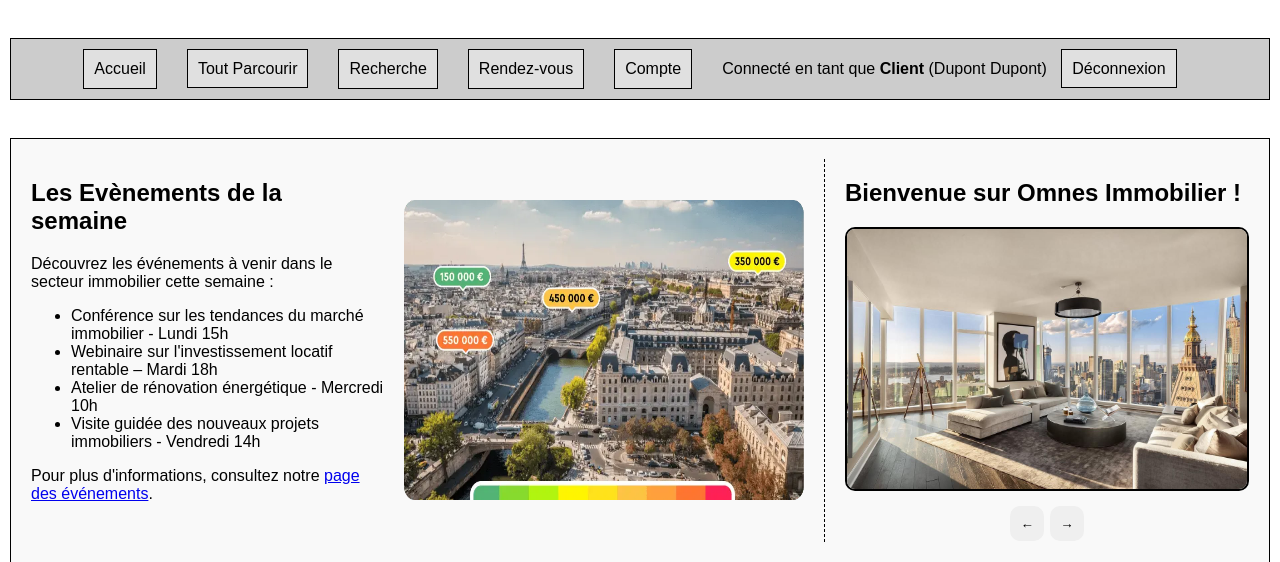
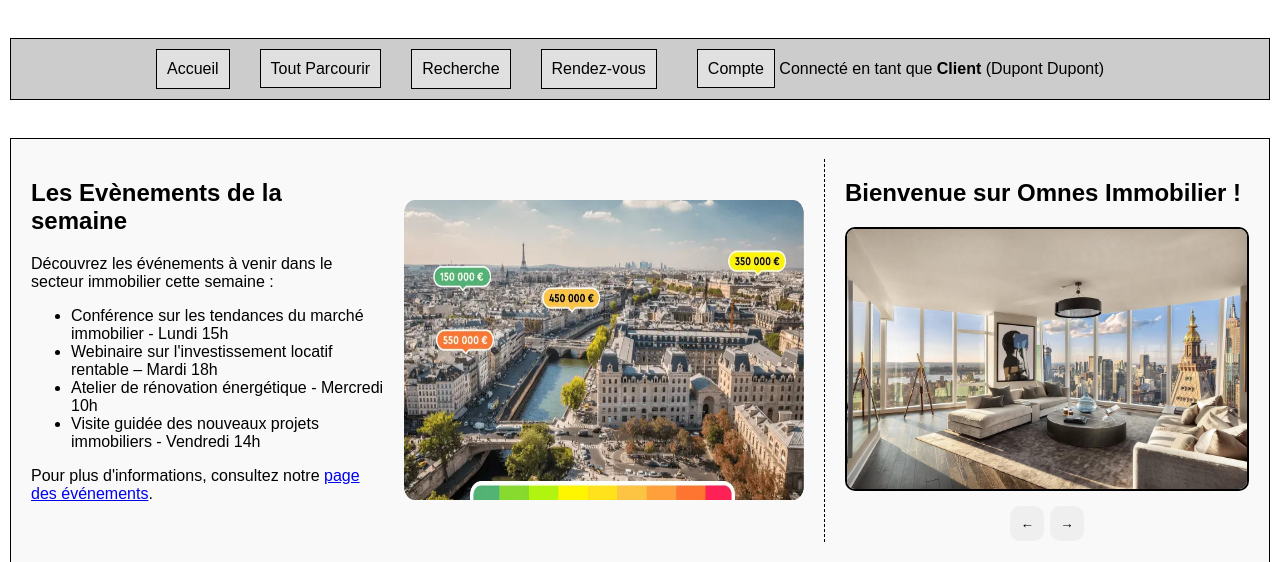
Before and after one commit to BaptisteTUARON/Projet-Piscine-2025, a PHP site: page /index.php in a window 1280 px wide. Shown: the part 126-688 px from the top of the page. Run offline with PHP 8.4, Linux system fonts and the light colour scheme; a user stored in the database is signed in; some libraries are stand-ins or nearby versions.

Commit message:
update index

```diff
--- a/index.php
+++ b/index.php
@@ -41,14 +41,13 @@
             </div>
             <a href="recherche.php">Recherche</a>
             <a href="prendreRDV.php">Rendez-vous</a>
-            <a href="compte.php">Compte</a>
 
             <span style="float:right; padding-right: 20px;">
                 <?php if ($role): ?>
+                    <a href="compte.php" style="margin-left: 10px;">Compte</a>
                     Connecté en tant que <strong><?= ucfirst($role) ?></strong> (<?= $prenom ?> <?= $nom ?>)
-                    <a href="deconnexion.php" style="margin-left: 10px;">Déconnexion</a>
                 <?php else: ?>
-                    <a href="compte.php">Se connecter</a>
+                    <a href="compte.php">Compte</a>
                 <?php endif; ?>
             </span>
 
```
